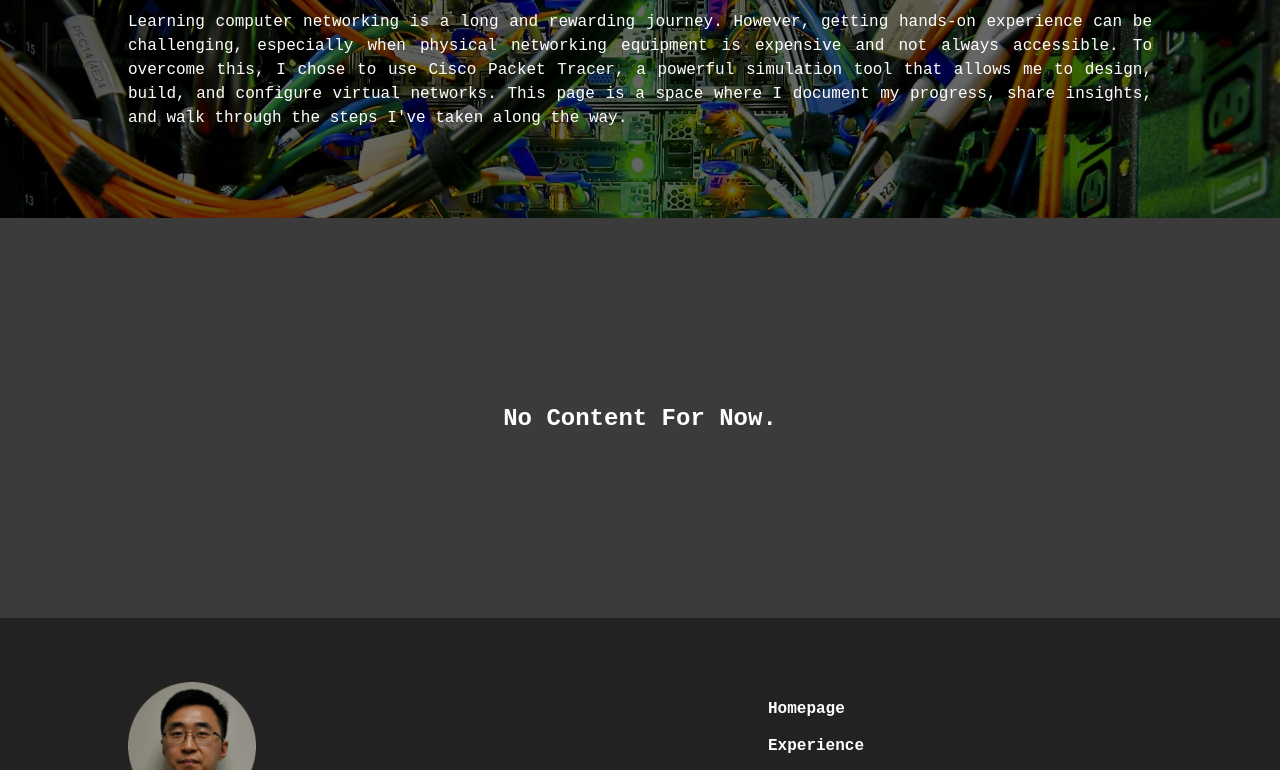
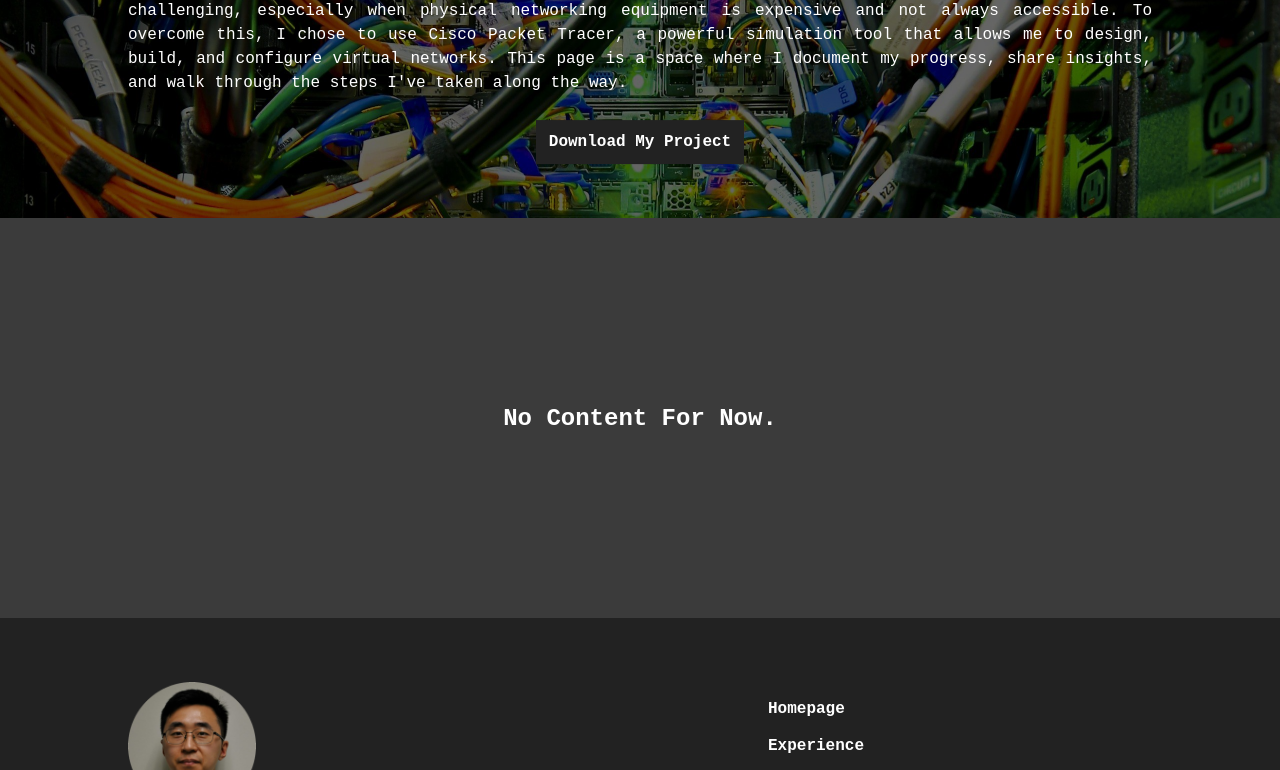
Before and after one commit to faitinchan/Personal_Website, a plain HTML site: page networking_page/networking.html in a window 1280 px wide. Shown: the part 182-952 px from the top of the page. Drawn offline with Linux system fonts and the light colour scheme.

Commit message:
add download my network function

```diff
--- a/networking_page/networking.css
+++ b/networking_page/networking.css
@@ -128,6 +128,20 @@ nav ul li:hover ul.dropdown {
 	padding-left: 10%;
 	padding-right: 10%;
 	line-height: 150%;
+	padding-bottom: 2%;
+}
+
+.download-network {
+	display: inline-block;
+	padding: 1%;
+	background-color: #222222;
+	color: white;
+	text-decoration: none;
+	font-weight: bold;
+}
+
+.download-network:hover {
+	background-color: #636363;
 }
 
 .content {
--- a/networking_page/networking.html
+++ b/networking_page/networking.html
@@ -35,6 +35,7 @@
 			<div class="title-content">
 				<h1>Networking</h1>
 				<p>Learning computer networking is a long and rewarding journey. However, getting hands-on experience can be challenging, especially when physical networking equipment is expensive and not always accessible. To overcome this, I chose to use Cisco Packet Tracer, a powerful simulation tool that allows me to design, build, and configure virtual networks. This page is a space where I document my progress, share insights, and walk through the steps I've taken along the way.</p>
+				<a href="/documents/mynetwork.pkt" download="Networking_Project.pkt" class="download-network">Download My Project</a>
 			</div>
 		</div>
 
```
Also changed, not shown: pictures/mynetwork1.png (added), 1 other file.
